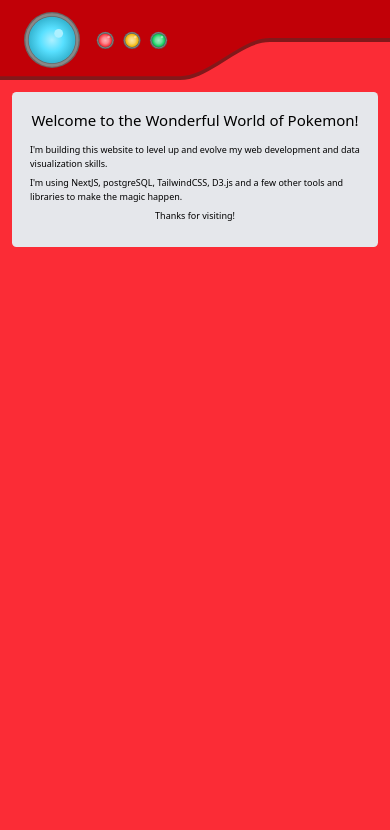
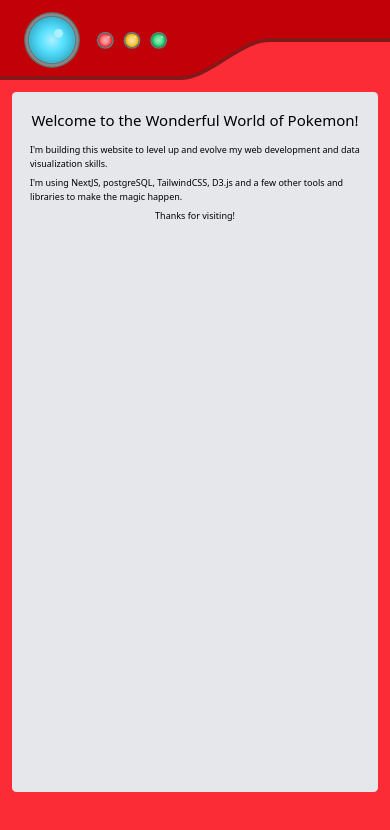
Before and after one commit to shroommu/pokemon-battler, a Next.js app: page / in a window 390 px wide. Shown: the top 830 px of the page. Built offline with nearby package versions, Linux system fonts and the light colour scheme.

Commit message:
fix responsive height issues

```diff
--- a/src/app/layout.js
+++ b/src/app/layout.js
@@ -12,7 +12,7 @@ export default function RootLayout({ children }) {
       <body className="h-dvh bg-red-500">
         <Header />
         <div
-          className="flex h-auto bg-red-500"
+          className="flex flex-none min-h-[calc(100dvh-120px)] bg-red-500"
           data-testid="content-body-container"
         >
           {children}
--- a/src/app/page.js
+++ b/src/app/page.js
@@ -1,8 +1,8 @@
 export default function Home() {
   return (
-    <div data-testid="container" className="flex flex-row h-auto w-full">
+    <div data-testid="container" className="flex flex-row h-full p-4 w-full">
       <div
-        className="flex flex-col m-4 h-auto md:w-full"
+        className="flex flex-col h-auto md:w-full"
         data-testid="home-page-container"
       >
         <section
@@ -17,8 +17,8 @@ export default function Home() {
             development and data visualization skills.
           </p>
           <p>
-            I&apos;m using NextJS, postgreSQL, TailwindCSS, D3.js and a few other
-            tools and libraries to make the magic happen.
+            I&apos;m using NextJS, postgreSQL, TailwindCSS, D3.js and a few
+            other tools and libraries to make the magic happen.
           </p>
           <p>Thanks for visiting!</p>
         </section>
--- a/src/app/pokedex/[pokemon]/layout.js
+++ b/src/app/pokedex/[pokemon]/layout.js
@@ -10,7 +10,7 @@ export default async function PokedexEntryContainer({ params, children }) {
   return (
     <div
       data-testid="pokedex-container"
-      className="relative flex flex-col md:flex-row h-full w-full"
+      className="relative flex flex-col items-stretch md:flex-row h-auto w-full"
     >
       <div
         className="hidden flex-col lg:mr-0 m-4 flex-none lg:flex h-auto"
@@ -29,7 +29,7 @@ export default async function PokedexEntryContainer({ params, children }) {
       </div>
       <div className="flex flex-col w-full p-4" data-testid="tabs-container">
         <div
-          className="flex w-full p-4 pt-12 bg-gray-200 rounded-md"
+          className="flex h-full w-full p-4 pt-12 bg-gray-200 rounded-md"
           data-testid="pokemon-data-container"
         >
           {children}
```
